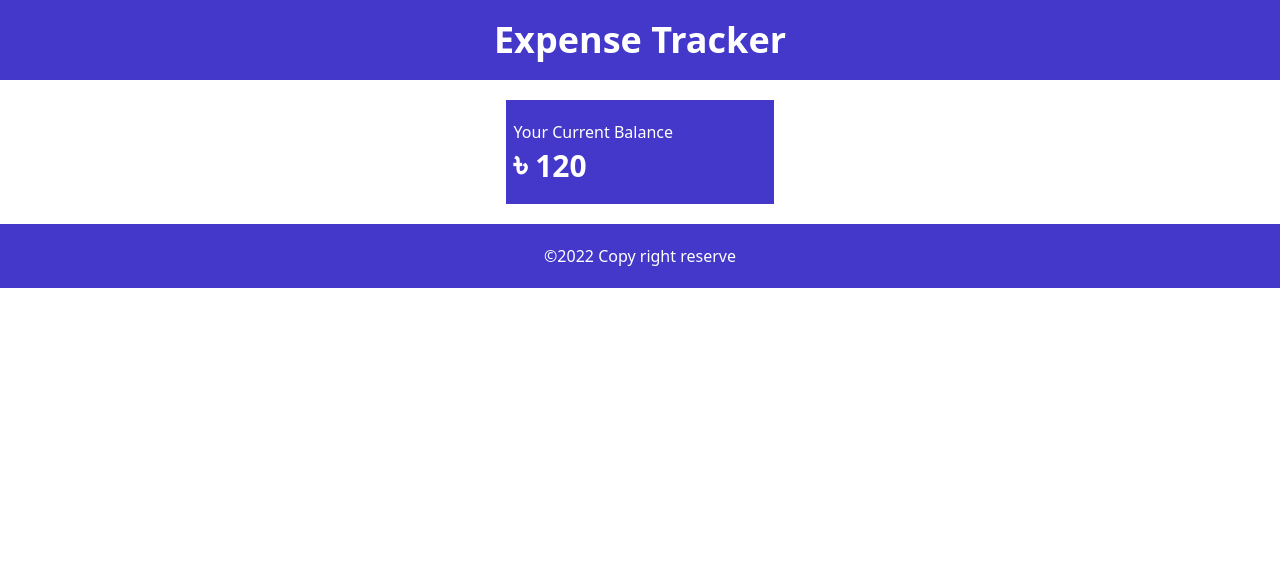
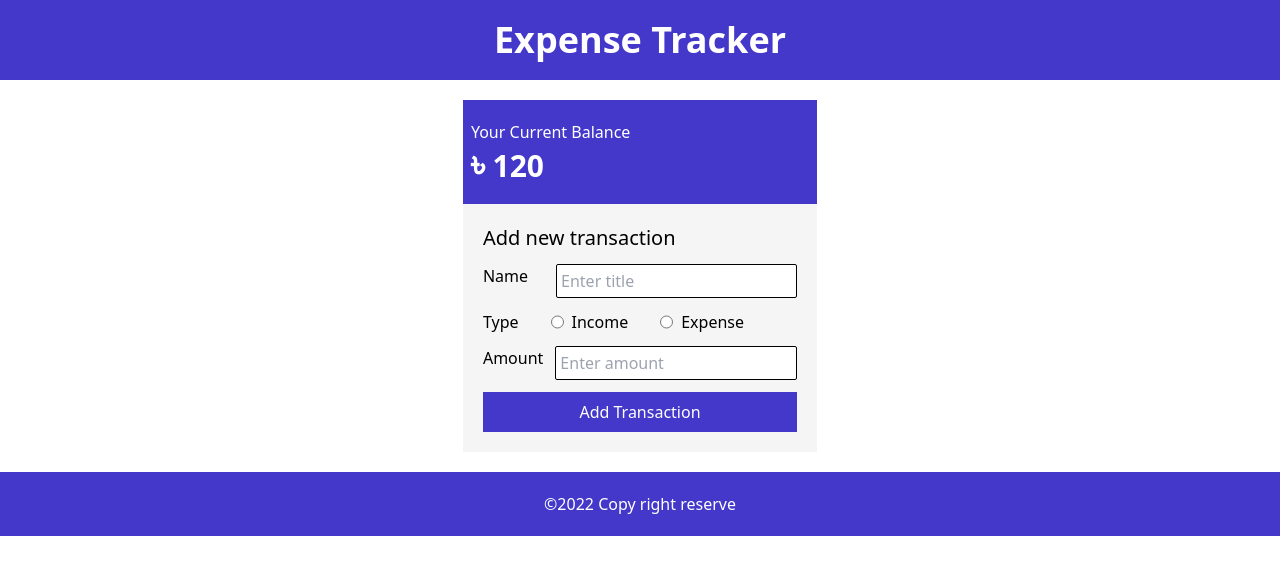
Before and after one commit to Jahid1499/advance-expense-tracker-application, a React (Vite) app: page / in a window 1280 px wide. Shown: the top 574 px of the page. Built offline with nearby package versions, Linux system fonts and the light colour scheme; no server answers.

Commit message:
Feat: Design transaction form

```diff
--- a/src/App.tsx
+++ b/src/App.tsx
@@ -9,7 +9,7 @@ function App() {
         <div className="p-[20px] text-center bg-[#4338ca] text-white text-4xl font-bold">
           <h1>Expense Tracker</h1>
         </div>
-        <div className="w-[21%] mx-auto my-5">
+        <div className="min-w-[26%] mx-auto my-5">
           <BrowserRouter>
             <Routes>
               <Route path="/" element={<Home />} />
--- a/src/pages/Home.tsx
+++ b/src/pages/Home.tsx
@@ -1,9 +1,11 @@
 import Balance from "../ui/Balance";
+import Form from "../ui/Form";
 
 const Home = () => {
   return (
     <>
       <Balance />
+      <Form />
     </>
   );
 };
--- a/src/ui/Form.tsx
+++ b/src/ui/Form.tsx
@@ -1,5 +1,127 @@
+import { useState } from "react";
+
 const Form = () => {
-  return <h1> Form </h1>;
+  const [name, setName] = useState("");
+  const [type, setType] = useState("");
+  const [amount, setAmount] = useState("");
+  const [editMode, setEditMode] = useState(false);
+
+  const reset = () => {
+    setName("");
+    setType("");
+    setAmount("");
+  };
+
+  const handleCreate = (e) => {
+    e.preventDefault();
+    // dispatch(
+    //   createTransaction({
+    //     name,
+    //     type,
+    //     amount: Number(amount),
+    //   })
+    // );
+    reset();
+  };
+
+  const handleUpdate = (e) => {
+    e.preventDefault();
+    // dispatch(
+    //   changeTransaction({
+    //     id: editing?.id,
+    //     data: {
+    //       name: name,
+    //       amount: amount,
+    //       type: type,
+    //     },
+    //   })
+    // );
+    setEditMode(false);
+    reset();
+  };
+
+  const cancelEditMode = () => {
+    reset();
+    setEditMode(false);
+  };
+
+  return (
+    <div className="bg-[#f5f5f5] p-5">
+      <h3 className="text-xl font-medium">Add new transaction</h3>
+
+      <form onSubmit={editMode ? handleUpdate : handleCreate}>
+        <div className="flex gap-7 my-3">
+          <label>Name</label>
+          <input
+            type="text"
+            name="name"
+            required
+            placeholder="Enter title"
+            value={name}
+            onChange={(e) => setName(e.target.value)}
+            className="px-1 py-1 border-[1px] border-current rounded-sm w-full"
+          />
+        </div>
+
+        <div className="flex gap-8 my-3">
+          <label>Type</label>
+          <div className="flex gap-2 justify-center">
+            <input
+              required
+              type="radio"
+              value="income"
+              name="type"
+              checked={type === "income"}
+              onChange={() => setType("income")}
+            />
+            <label>Income</label>
+          </div>
+          <div className="flex gap-2 justify-center">
+            <input
+              type="radio"
+              value="expense"
+              name="type"
+              placeholder="Expense"
+              checked={type === "expense"}
+              onChange={() => setType("expense")}
+            />
+            <label>Expense</label>
+          </div>
+        </div>
+
+        <div className="flex gap-3 my-3">
+          <label>Amount</label>
+          <input
+            type="number"
+            required
+            placeholder="Enter amount"
+            name="amount"
+            value={amount}
+            onChange={(e) => setAmount(e.target.value)}
+            className="px-1 py-1 border-[1px] border-current rounded-sm w-full"
+          />
+        </div>
+
+        <button
+          disabled={false}
+          className="w-[100%] border-0 cursor-pointer p-2 text-white bg-[#4338ca] hover:bg-[#094d3d]"
+          type="submit"
+        >
+          {editMode ? "Update Transaction" : "Add Transaction"}
+        </button>
+
+        {/* {!isLoading && isError && (
+          <p className="error">There was an error occured</p>
+        )} */}
+      </form>
+
+      {editMode && (
+        <button className="btn cancel_edit" onClick={cancelEditMode}>
+          Cancel Edit
+        </button>
+      )}
+    </div>
+  );
 };
 
 export default Form;
```
